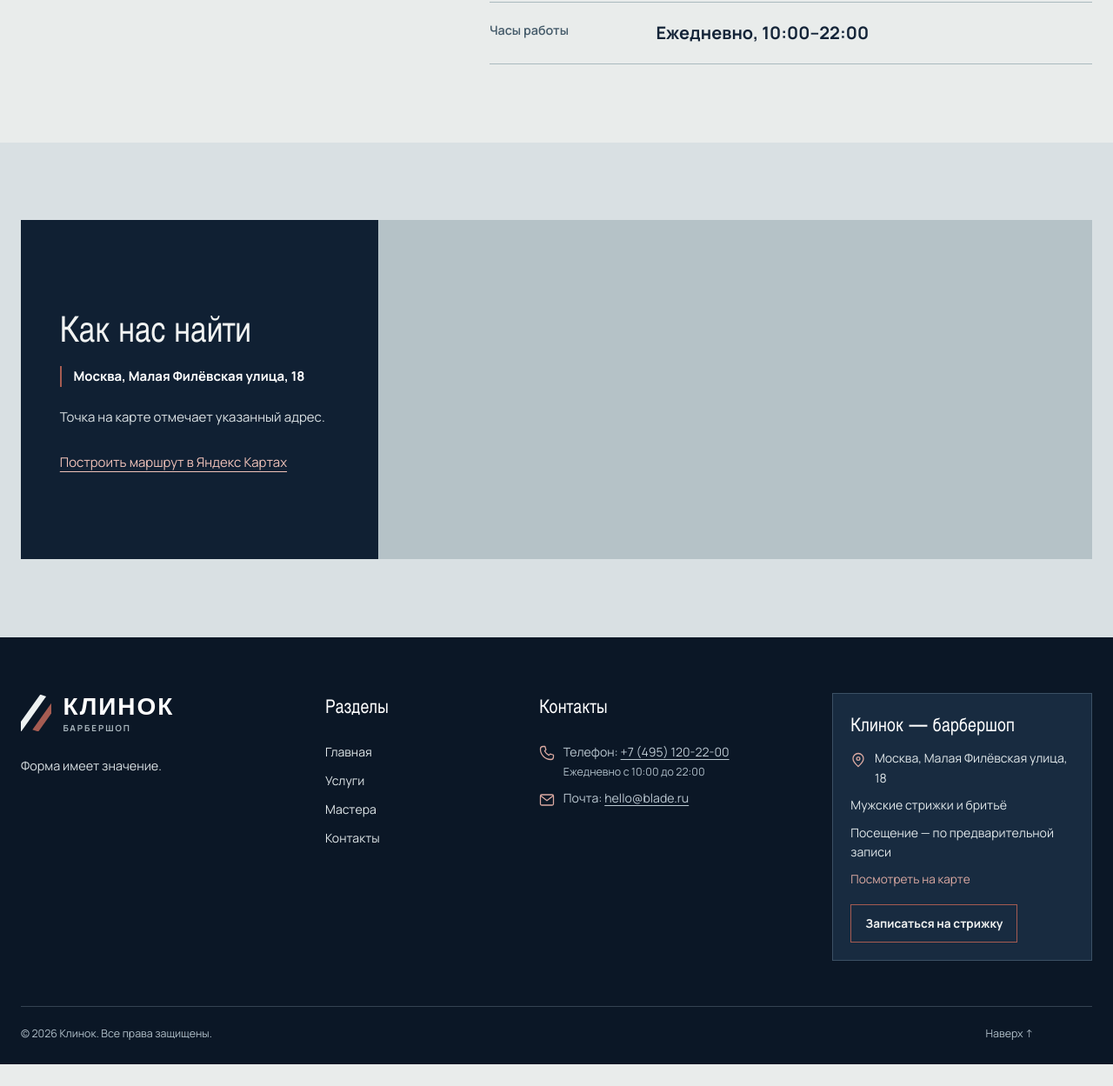
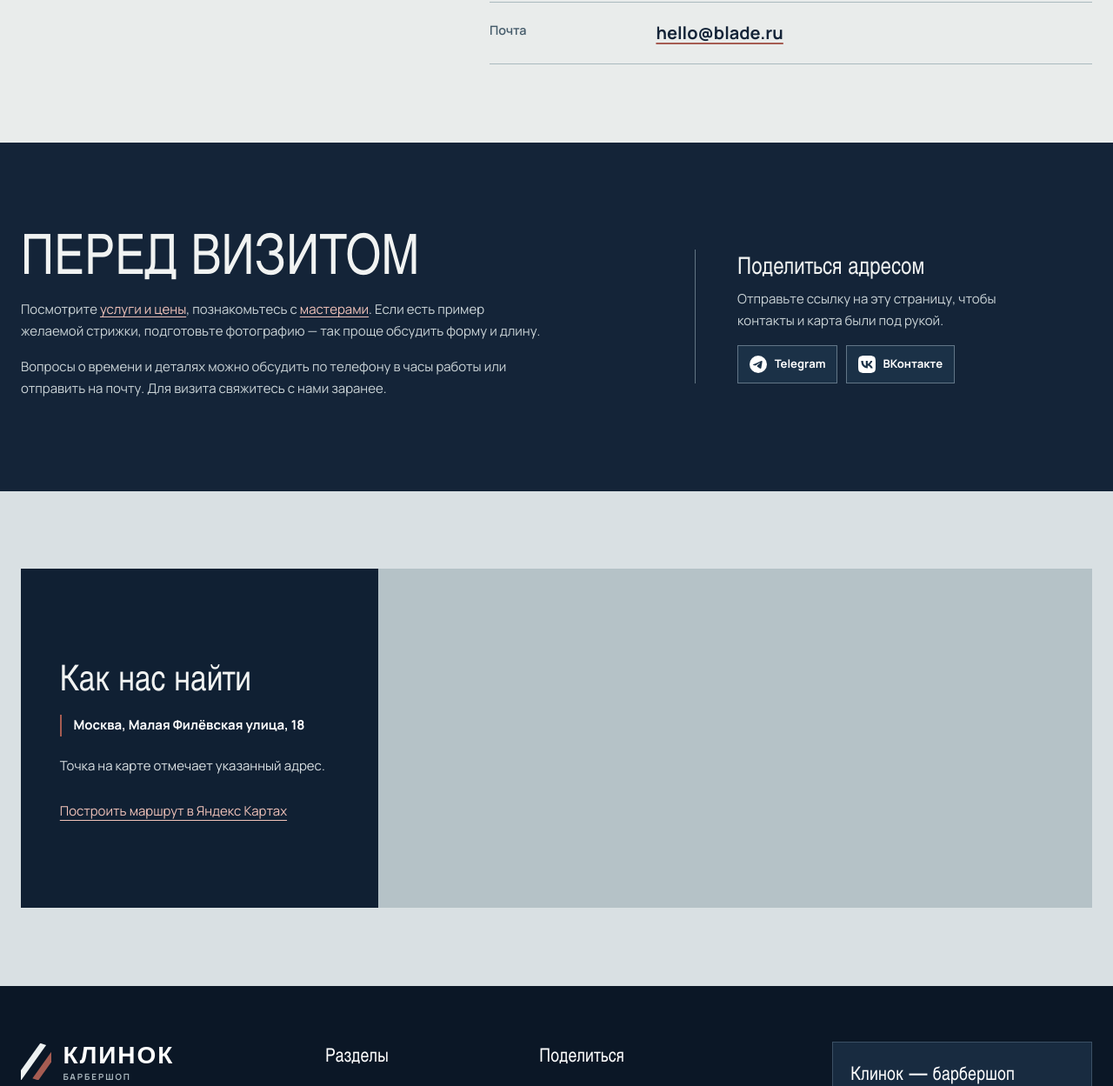
Before and after one commit to mxtw3yka/klinok-barbershop, a plain HTML site: page contacts.html in a window 1280 px wide. Shown: the part 761-2010 px from the top of the page at 87% size. Before the commit the page ends 1985 px from the top, so only its background shows below. Drawn offline with nearby package versions, Linux system fonts and the light colour scheme.

Commit message:
Обновить футер и страницу контактов

```diff
--- a/contacts.html
+++ b/contacts.html
@@ -82,34 +82,55 @@
             <p>Позвоните, напишите или найдите нас на карте — всё в одном месте.</p>
           </div>
           <div class="intro-aside">
-            <strong>10:00–22:00</strong>Открыты ежедневно. Посещение — по предварительной записи.
+            <strong>По записи</strong>Уточните удобное время перед визитом — способы связи ниже.
           </div>
         </div>
       </section>
       <section class="contacts-details" aria-labelledby="contact-details-title">
         <div class="page-shell contacts-details-grid">
           <div class="contacts-details-heading">
-            <h2 id="contact-details-title">На связи</h2>
-            <p>Выберите удобный способ связаться с нами.</p>
+            <h2 id="contact-details-title">Адрес и связь</h2>
+            <p>Адрес, часы работы и способы связаться с нами.</p>
           </div>
           <dl class="contacts-list">
+            <div>
+              <dt>Адрес</dt>
+              <dd><address>Москва, Малая Филёвская улица, 18</address></dd>
+            </div>
             <div>
               <dt>Телефон</dt>
               <dd><a href="tel:+74951202200">+7 (495) 120-22-00</a></dd>
             </div>
             <div>
+              <dt>Часы работы</dt>
+              <dd>Ежедневно, 10:00–22:00</dd>
+            </div>
+            <div>
               <dt>Почта</dt>
               <dd><a href="mailto:hello@blade.ru">hello@blade.ru</a></dd>
             </div>
-            <div>
-              <dt>Адрес</dt>
-              <dd><address>Москва, Малая Филёвская улица, 18</address></dd>
+          </dl>
+        </div>
+      </section>
+      <section class="contacts-visit" aria-labelledby="visit-title">
+        <div class="page-shell contacts-visit-grid">
+          <div>
+            <h2 id="visit-title">Перед визитом</h2>
+            <p>Посмотрите <a href="catalog.html">услуги и цены</a>, познакомьтесь с <a href="masters.html">мастерами</a>. Если есть пример желаемой стрижки, подготовьте фотографию — так проще обсудить форму и длину.</p>
+            <p>Вопросы о времени и деталях можно обсудить по телефону в часы работы или отправить на почту. Для визита свяжитесь с нами заранее.</p>
+          </div>
+          <div class="contacts-share">
+            <h3>Поделиться адресом</h3>
+            <p>Отправьте ссылку на эту страницу, чтобы контакты и карта были под рукой.</p>
+            <div class="social-links">
+              <a class="social-link" href="https://t.me/share/url?url=https%3A%2F%2Fmxtw3yka.github.io%2Fklinok-barbershop%2Fcontacts.html" target="_blank" rel="noopener noreferrer">
+                <img src="assets/telegram.svg" alt="" width="20" height="20" />Telegram
+              </a>
+              <a class="social-link" href="https://vk.com/share.php?url=https%3A%2F%2Fmxtw3yka.github.io%2Fklinok-barbershop%2Fcontacts.html" target="_blank" rel="noopener noreferrer">
+                <img src="assets/vk.svg" alt="" width="20" height="20" />ВКонтакте
+              </a>
             </div>
-            <div>
-              <dt>Часы работы</dt>
-              <dd>Ежедневно, 10:00–22:00</dd>
-            </div>
-          </dl>
+          </div>
         </div>
       </section>
       <section class="location-section" id="map" aria-labelledby="map-title">
@@ -148,18 +169,17 @@
             <a href="index.html">Главная</a>
             <a href="catalog.html">Услуги</a>
             <a href="masters.html">Мастера</a>
-            <a href="contacts.html" aria-current="page">Контакты</a>
           </nav>
-          <div class="footer-contact">
-            <h2>Контакты</h2>
-            <p class="footer-contact-line">
-              <svg class="footer-contact-icon" viewBox="0 0 24 24" aria-hidden="true" focusable="false"><path d="M6 2h3l1.5 5-2 2a15 15 0 0 0 6.5 6.5l2-2L22 15v3a4 4 0 0 1-4 4A16 16 0 0 1 2 6a4 4 0 0 1 4-4Z" /></svg>
-              <span>Телефон: <a href="tel:+74951202200">+7 (495) 120-22-00</a><small class="footer-call-hours">Ежедневно с 10:00 до 22:00</small></span>
-            </p>
-            <p class="footer-contact-line">
-              <svg class="footer-contact-icon" viewBox="0 0 24 24" aria-hidden="true" focusable="false"><rect x="2" y="4" width="20" height="16" rx="2" /><path d="m3 6 9 7 9-7" /></svg>
-              <span>Почта: <a href="mailto:hello@blade.ru">hello@blade.ru</a></span>
-            </p>
+          <div class="footer-social">
+            <h2>Поделиться</h2>
+            <div class="social-links">
+              <a class="social-link" href="https://t.me/share/url?url=https%3A%2F%2Fmxtw3yka.github.io%2Fklinok-barbershop%2F" target="_blank" rel="noopener noreferrer">
+                <img src="assets/telegram.svg" alt="" width="20" height="20" />Telegram
+              </a>
+              <a class="social-link" href="https://vk.com/share.php?url=https%3A%2F%2Fmxtw3yka.github.io%2Fklinok-barbershop%2F" target="_blank" rel="noopener noreferrer">
+                <img src="assets/vk.svg" alt="" width="20" height="20" />ВКонтакте
+              </a>
+            </div>
           </div>
           <div class="footer-address footer-visit-card">
             <h2>Клинок — барбершоп</h2>
--- a/footer-map.css
+++ b/footer-map.css
@@ -110,8 +110,8 @@
 
 .site-footer .footer-links,
 .inner-page .site-footer .footer-links,
-.site-footer .footer-contact,
-.inner-page .site-footer .footer-contact,
+.site-footer .footer-social,
+.inner-page .site-footer .footer-social,
 .site-footer .footer-address {
   display: flex;
   flex-direction: column;
@@ -123,9 +123,7 @@
 }
 
 .site-footer .footer-links a,
-.site-footer .footer-contact p,
-.site-footer .footer-address p,
-.inner-page .site-footer .footer-contact p {
+.site-footer .footer-address p {
   margin: 0;
   max-width: none;
   color: #e0e7e9;
@@ -133,23 +131,11 @@
   overflow-wrap: anywhere;
 }
 
-.site-footer .footer-contact p a,
-.inner-page .site-footer .footer-contact p a {
-  color: inherit;
-  font: inherit;
-  text-decoration: underline;
-  text-underline-offset: 0.22em;
-}
-.site-footer .footer-contact p a:hover {
-  color: #dcaaa2;
-}
-.site-footer .footer-contact .footer-contact-line,
 .site-footer .footer-address .footer-location-line {
   display: flex;
   align-items: flex-start;
   gap: 0.6rem;
 }
-.site-footer .footer-contact-icon,
 .site-footer .footer-location-icon {
   flex: none;
   width: 18px;
@@ -162,12 +148,6 @@
   stroke-linejoin: round;
   color: #dcaaa2;
 }
-.site-footer .footer-call-hours {
-  display: block;
-  margin-top: 0.15rem;
-  color: #afbec8;
-  font: 400 0.78rem/1.45 var(--body, Manrope, Arial, sans-serif);
-}
 .site-footer .footer-visit-card,
 .inner-page .site-footer .footer-visit-card {
   padding: 1.25rem;
@@ -178,19 +158,49 @@
 .site-footer .footer-visit-card h2 {
   margin-bottom: 0.5rem;
 }
+.social-links {
+  display: flex;
+  flex-wrap: wrap;
+  gap: 0.6rem;
+}
+.site-footer .social-link,
+.contacts-page .social-link {
+  display: inline-flex;
+  align-items: center;
+  justify-content: center;
+  gap: 0.55rem;
+  min-height: 44px;
+  padding: 0.65rem 0.8rem;
+  border: 1px solid #627687;
+  background: #1b3147;
+  color: #fff;
+  font: 700 0.82rem/1.2 var(--body, Manrope, Arial, sans-serif);
+  text-decoration: none;
+  white-space: nowrap;
+  transition: background-color 0.2s, border-color 0.2s;
+}
+.site-footer .social-link:hover,
+.contacts-page .social-link:hover {
+  border-color: #a5b8c2;
+  background: #2e4b63;
+  color: #fff;
+}
+.social-link img {
+  display: block;
+  flex: none;
+  width: 20px;
+  height: 20px;
+}
+.social-link:focus-visible {
+  outline: 2px solid var(--accent);
+  outline-offset: 3px;
+}
 
 .site-footer .footer-links a:hover,
 .site-footer .footer-cta:hover {
   color: #fff;
   text-decoration: underline;
   text-underline-offset: 0.25em;
-}
-
-.site-footer .footer-contact .footer-note,
-.site-footer .footer-address .footer-note,
-.inner-page .site-footer .footer-contact .footer-note {
-  color: #afbec8;
-  font-size: 0.8rem;
 }
 
 .site-footer .footer-map-link {
@@ -230,10 +240,6 @@
     grid-template-columns: repeat(2, minmax(0, 1fr));
   }
 
-  .site-footer .footer-contact,
-  .inner-page .site-footer .footer-contact {
-    grid-column: auto;
-  }
 }
 
 @media (max-width: 760px) {
--- a/pages.css
+++ b/pages.css
@@ -598,8 +598,7 @@ body.inner-page :focus-visible {
 .inner-page .footer-brand {
   margin-bottom: 1.3rem;
 }
-.inner-page .footer-top p,
-.inner-page .footer-contact span {
+.inner-page .footer-top p {
   color: #bcc9d2;
   font-size: 0.88rem;
 }
@@ -608,14 +607,6 @@ body.inner-page :focus-visible {
   align-content: start;
   gap: 0.6rem;
   font-size: 0.88rem;
-}
-.inner-page .footer-contact {
-  display: grid;
-  align-content: start;
-  gap: 0.6rem;
-}
-.inner-page .footer-contact a {
-  font-weight: 800;
 }
 .inner-page .footer-bottom {
   display: flex;
@@ -697,17 +688,11 @@ body.inner-page :focus-visible {
   .inner-page .footer-top {
     grid-template-columns: 1fr 1fr;
   }
-  .inner-page .footer-contact {
-    grid-column: 1/-1;
-  }
 }
 @media (max-width: 575px) {
   .inner-page .form-pair,
   .inner-page .footer-top {
     grid-template-columns: 1fr;
-  }
-  .inner-page .footer-contact {
-    grid-column: auto;
   }
   .inner-page .master-card {
     grid-template-rows: 310px 1fr;
@@ -917,9 +902,54 @@ body.contacts-page .contacts-list a {
 body.contacts-page .location-copy a {
   color: #f0c2b9;
 }
+.contacts-page .contacts-visit {
+  padding-block: clamp(3.5rem, 7vw, 6rem);
+  background: #142438;
+  color: #f1f3f2;
+}
+.contacts-page .contacts-visit-grid {
+  display: grid;
+  grid-template-columns: minmax(0, 1.2fr) minmax(260px, 0.8fr);
+  gap: clamp(2rem, 7vw, 7rem);
+  align-items: center;
+}
+.contacts-page .contacts-visit h2 {
+  margin: 0 0 1.5rem;
+  font: 500 clamp(2.8rem, 5vw, 4.5rem)/1.05 var(--display);
+  text-transform: uppercase;
+}
+.contacts-page .contacts-visit h3 {
+  margin: 0 0 0.75rem;
+  font: 500 1.7rem/1.2 var(--display);
+}
+.contacts-page .contacts-visit p {
+  max-width: 38rem;
+  margin: 0 0 1rem;
+  color: #cbd4d7;
+}
+body.contacts-page .contacts-visit a:not(.social-link) {
+  color: #f0c2b9;
+  text-decoration: underline;
+  text-underline-offset: 0.2em;
+}
+.contacts-page .contacts-share {
+  padding-left: clamp(1.5rem, 4vw, 3rem);
+  border-left: 1px solid #637584;
+}
+.contacts-page .contacts-share p {
+  max-width: 21rem;
+}
 @media (max-width: 760px) {
   .contacts-page .contacts-details-grid {
     grid-template-columns: minmax(0, 1fr);
+  }
+  .contacts-page .contacts-visit-grid {
+    grid-template-columns: minmax(0, 1fr);
+  }
+  .contacts-page .contacts-share {
+    padding: 2rem 0 0;
+    border-left: 0;
+    border-top: 1px solid #637584;
   }
 }
 @media (max-width: 480px) {
--- a/styles.css
+++ b/styles.css
@@ -775,24 +775,10 @@ img {
   font-weight: 700;
 }
 .footer-links a:hover,
-.footer-contact a:hover,
 .footer-bottom a:hover {
   color: #fff;
   text-decoration: underline;
   text-underline-offset: 5px;
-}
-.footer-contact {
-  display: flex;
-  flex-direction: column;
-  gap: 10px;
-  font-size: 13px;
-}
-.footer-contact span {
-  color: #9caeb7;
-}
-.footer-contact a {
-  max-width: 230px;
-  font: 500 25px/1.25 var(--display);
 }
 .footer-bottom {
   border-top: 1px solid #344352;
@@ -1044,9 +1030,6 @@ img {
     grid-template-columns: 1fr 1fr;
     gap: 35px;
   }
-  .footer-contact {
-    grid-column: span 2;
-  }
 }
 @media (max-width: 575px) {
   .brand-type strong {
@@ -1140,9 +1123,6 @@ img {
     grid-template-columns: 1fr;
     gap: 28px;
   }
-  .footer-contact {
-    grid-column: auto;
-  }
   .footer-bottom {
     flex-wrap: wrap;
     justify-content: flex-start;
```
Also changed, not shown: catalog.html (+12 -11 lines), index.html (+12 -13 lines), masters.html (+12 -11 lines), order.html (+12 -11 lines), product.html (+12 -11 lines), theme.css (+3 -11 lines), assets/telegram.svg (added), assets/vk.svg (added), 1 other file.
